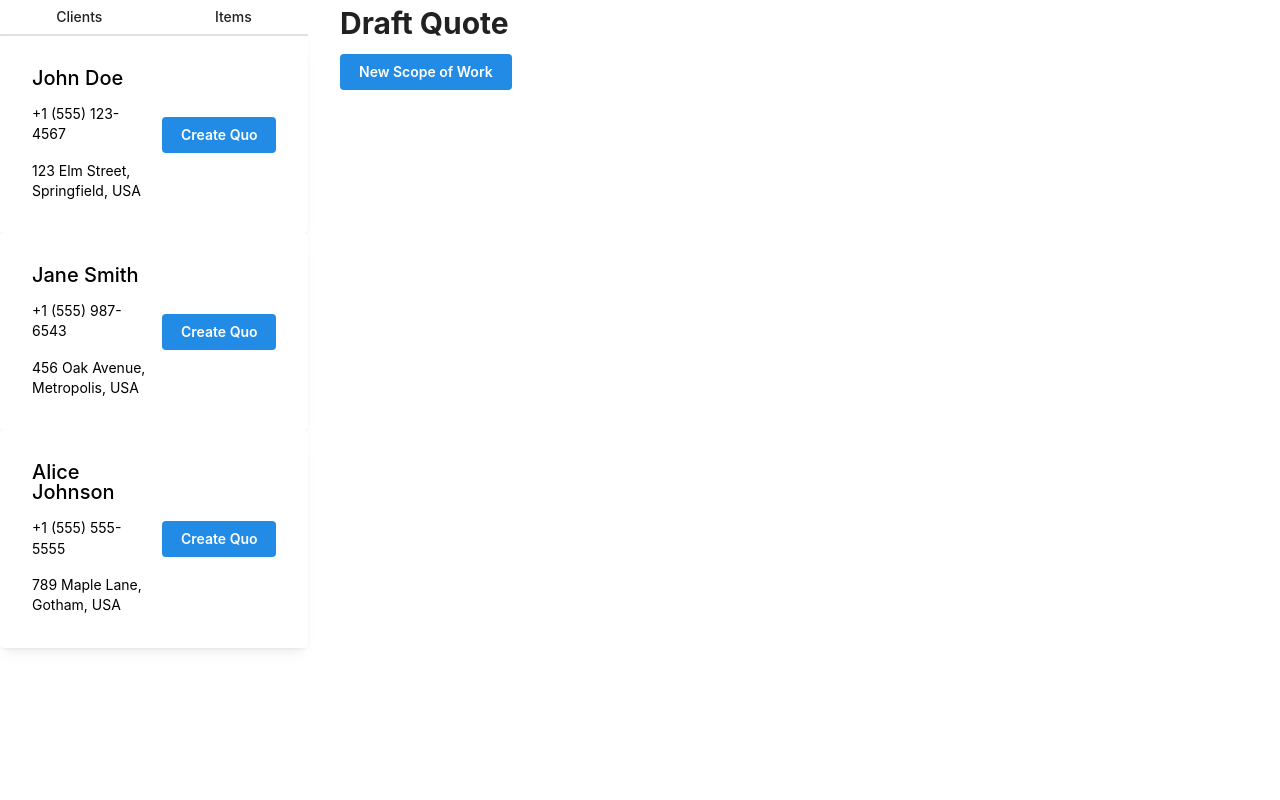
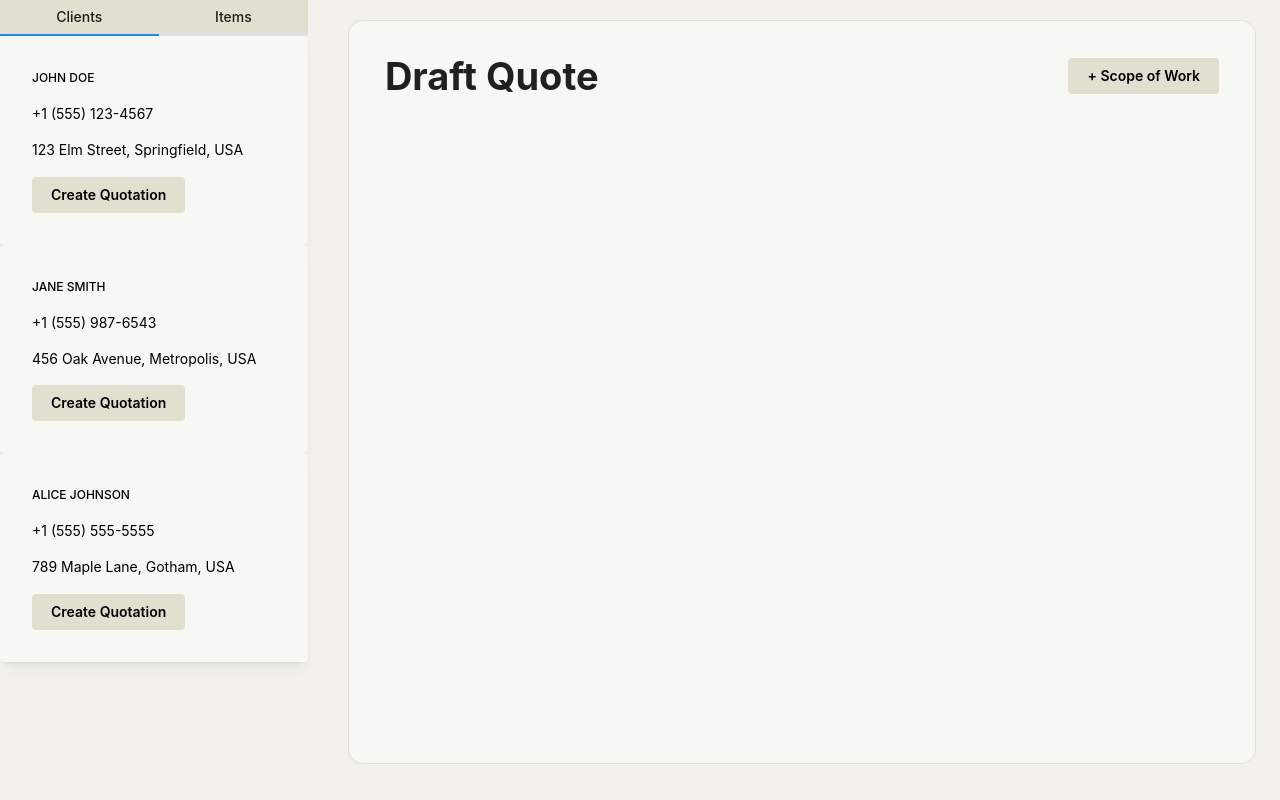
Before and after one commit to ehdahm/quotation, a React (Vite) app in the folder frontend/: page /quotation/1 in a window 1280 px wide. Built offline with nearby package versions, Linux system fonts and the light colour scheme.

Commit message:
feat: update display of quotation page

```diff
--- a/frontend/src/App.tsx
+++ b/frontend/src/App.tsx
@@ -6,10 +6,24 @@ import ReactDOM from "react-dom";
 import Layout from "./components/Layout";
 import Home from "./pages/Home";
 import QuotationBuilder from "./pages/QuotationBuilder";
-import ClientsPanel from "./components/ClientsPanel";
 
+// Create a custom theme
 const theme = createTheme({
   colorScheme: "light",
+  colors: {
+    background: ["#f2f1ea"], // Add more shades if needed
+    primary: ["#f7f7f4"], // For quotation pages and badge cards
+    secondary: ["#e3dfd0"], // For tabs or nav bars
+  },
+  components: {
+    Body: {
+      styles: (theme) => ({
+        root: {
+          backgroundColor: theme.colors.background[0],
+        },
+      }),
+    },
+  },
 });
 
 function App() {
--- a/frontend/src/components/ClientsPanel.tsx
+++ b/frontend/src/components/ClientsPanel.tsx
@@ -1,13 +1,21 @@
 import React, { useEffect, useState } from "react";
-import { Card, Button, Text, Stack, Group } from "@mantine/core";
+import {
+  Card,
+  Button,
+  Text,
+  Stack,
+  Group,
+  Tabs,
+  useMantineTheme,
+} from "@mantine/core";
 import { useNavigate } from "react-router-dom";
 import { Client } from "../types";
-
-import { Tabs } from "@mantine/core";
+import classes from "./BadgeCard.module.css";
 
 const ClientsPanel = () => {
   const [clients, setClients] = useState<Client[]>([]);
   const navigate = useNavigate();
+  const theme = useMantineTheme();
 
   useEffect(() => {
     // Hardcoded fake data
@@ -40,27 +48,44 @@ const ClientsPanel = () => {
   };
 
   return (
-    <Tabs defaultValue="first">
-      <Tabs.List grow justify="space-between">
+    <Tabs
+      defaultValue="Clients"
+      style={{ backgroundColor: theme.colors.background[0] }}
+    >
+      <Tabs.List
+        grow
+        justify="space-between"
+        style={{ backgroundColor: theme.colors.secondary[0] }}
+      >
         <Tabs.Tab value="Clients">Clients</Tabs.Tab>
-        <Tabs.Tab value="second">Items</Tabs.Tab>
+        <Tabs.Tab value="Items">Items</Tabs.Tab>
       </Tabs.List>
 
-      <Tabs.Panel value="Clients"></Tabs.Panel>
+      <Tabs.Panel value="Clients">
         <div>
           {clients.map((client) => (
-          <Card key={client._id} shadow="sm" padding="xl">
-            <Group grow>
-              <Stack gap={"l"}>
-                <Text size="20px" fw={500}>
+            <Card
+              key={client._id}
+              shadow="sm"
+              padding="xl"
+              className={classes.card}
+              style={{ backgroundColor: theme.colors.primary[0] }}
+            >
+              <Group>
+                <Stack gap="md" style={{ flexGrow: 1 }}>
+                  <Text size="20px" fw={500} className={classes.label}>
                     {client.name}
                   </Text>
                   <Text size="sm">{client.phone}</Text>
                   <Text size="sm">{client.address}</Text>
                 </Stack>
                 <Button
-                size="sm"
                   onClick={() => handleGenerateQuotation(client._id)}
+                  style={{
+                    flexGrow: 0,
+                    backgroundColor: theme.colors.secondary[0],
+                    color: "black",
+                  }}
                 >
                   Create Quotation
                 </Button>
@@ -68,6 +93,9 @@ const ClientsPanel = () => {
             </Card>
           ))}
         </div>
+      </Tabs.Panel>
+
+      <Tabs.Panel value="Items">{/* Content for Items tab */}</Tabs.Panel>
     </Tabs>
   );
 };
--- a/frontend/src/components/Room.tsx
+++ b/frontend/src/components/Room.tsx
@@ -1,5 +1,5 @@
 import React from "react";
-import { Box, Button, Flex, Text, Table } from "@mantine/core";
+import { Box, Button, Flex, Text, Table, useMantineTheme } from "@mantine/core";
 import { QuotationItem } from "../types";
 
 interface RoomProps {
@@ -12,15 +12,27 @@ interface RoomProps {
 }
 
 const Room: React.FC<RoomProps> = ({ room, onAddItem }) => {
+  const theme = useMantineTheme();
+
   return (
-    <Box>
+    <Box style={{ paddingInline: "24px" }}>
       <Flex
         align="center"
         justify="space-between"
-        style={{ width: "100%", padding: "5px", backgroundColor: "#e0e0e0" }}
+        style={{
+          width: "100%",
+          padding: "5px",
+          backgroundColor: theme.colors.primary[0],
+        }}
       >
-        <Text>{room.name}</Text>
-        <Button size="sm" onClick={onAddItem}>
+        <Text fw={500} size="18px">
+          {room.name}
+        </Text>
+        <Button
+          size="sm"
+          onClick={onAddItem}
+          style={{ backgroundColor: theme.colors.secondary[0], color: "black" }}
+        >
           Add Item
         </Button>
       </Flex>
--- a/frontend/src/components/ScopeOfWork.tsx
+++ b/frontend/src/components/ScopeOfWork.tsx
@@ -1,5 +1,5 @@
 import React from "react";
-import { Box, Button, Flex, Text, Stack } from "@mantine/core";
+import { Box, Button, Flex, Text, Stack, useMantineTheme } from "@mantine/core";
 import Room from "./Room";
 
 interface ScopeOfWorkProps {
@@ -12,24 +12,68 @@ interface ScopeOfWorkProps {
       items: any[];
     }[];
   };
+  onAddRoomlessItem: () => void;
   onAddRoom: () => void;
   onAddItem: (roomId: number) => void;
 }
 
 const ScopeOfWork: React.FC<ScopeOfWorkProps> = ({
   scope,
+  onAddRoomlessItem,
   onAddRoom,
   onAddItem,
 }) => {
+  const theme = useMantineTheme();
+
   return (
     <Box>
       <Flex
         align="center"
         justify="space-between"
-        style={{ width: "100%", padding: "10px", backgroundColor: "#f0f0f0" }}
+        style={{
+          width: "100%",
+          padding: "10px",
+          backgroundColor: theme.colors.secondary[0],
+          color: "black",
+          borderRadius: "10px",
+          position: "relative",
+        }}
       >
-        <Text fw={500}>{scope.title}</Text>
-        <Button onClick={onAddRoom}>Add Room</Button>
+        <Text
+          fw={600}
+          tt="uppercase"
+          style={{
+            fontSize: "18px",
+            position: "absolute",
+            left: "50%",
+            transform: "translateX(-50%)",
+          }}
+        >
+          {scope.title}
+        </Text>
+        <div style={{ marginLeft: "auto" }}>
+          {" "}
+          {/* Push button to the right */}
+          <Button
+            onClick={onAddRoomlessItem}
+            style={{
+              backgroundColor: theme.colors.primary[0],
+              color: "black",
+              marginRight: "8px",
+            }}
+          >
+            + Item
+          </Button>
+          <Button
+            onClick={onAddRoom}
+            style={{
+              backgroundColor: theme.colors.primary[0],
+              color: "black",
+            }}
+          >
+            + Room
+          </Button>
+        </div>
       </Flex>
       <Stack spacing="xs" mt="sm">
         {scope.rooms.map((room) => (
--- a/frontend/src/index.css
+++ b/frontend/src/index.css
@@ -16,7 +16,7 @@ body {
 
   color-scheme: light dark;
   color: rgba(0, 0, 0, 0.87);
-  background-color: #ffffff;
+  background-color: #f2f1eb;
 
   font-synthesis: none;
   text-rendering: optimizeLegibility;
--- a/frontend/src/pages/QuotationBuilder.tsx
+++ b/frontend/src/pages/QuotationBuilder.tsx
@@ -1,6 +1,14 @@
 import React, { useState } from "react";
 import { useParams } from "react-router-dom";
-import { Text, Button, Box, Stack } from "@mantine/core";
+import {
+  Text,
+  Button,
+  Box,
+  Stack,
+  useMantineTheme,
+  Group,
+  Divider,
+} from "@mantine/core";
 import { Client, QuotationItem } from "../types";
 import ScopeOfWork from "../components/ScopeOfWork";
 import Room from "../components/Room";
@@ -18,6 +26,7 @@ interface Room {
 }
 
 const QuotationBuilder: React.FC = () => {
+  const theme = useMantineTheme();
   const { clientId } = useParams<{ clientId: string }>();
   const [client, setClient] = useState<Client | null>(null);
   const [scopes, setScopes] = useState<Scope[]>([]);
@@ -75,24 +84,41 @@ const QuotationBuilder: React.FC = () => {
     setNextItemId(nextItemId + 1);
   };
 
+  const workScopes = scopes.map((scope) => (
+    <ScopeOfWork
+      key={scope.id}
+      scope={scope}
+      onAddRoom={() => handleAddRoom(scope.id)}
+      onAddItem={(roomId) => handleAddItem(scope.id, roomId)}
+    />
+  ));
+
   return (
-    <Box style={{ height: "100vh", width: "100vw" }} p="md">
-      <Text fw={700} size="30px" mb="md">
-        Draft Quote
-      </Text>
-      <Button onClick={handleAddScope} mb="md">
-        New Scope of Work
-      </Button>
-      <Stack spacing="md">
-        {scopes.map((scope) => (
-          <ScopeOfWork
-            key={scope.id}
-            scope={scope}
-            onAddRoom={() => handleAddRoom(scope.id)}
-            onAddItem={(roomId) => handleAddItem(scope.id, roomId)}
-          />
-        ))}
-      </Stack>
+    <Box
+      p={"md"}
+      style={{
+        backgroundColor: theme.colors.primary[0],
+        height: "95%",
+        width: "95%",
+        borderRadius: "15px",
+        border: "1px solid rgba(158, 147, 110, 0.22)",
+      }}
+    >
+      <Group justify="space-between" style={{ padding: "20px" }}>
+        <Text fw={700} size="38px" mb="md">
+          Draft Quote
+        </Text>
+        <Button
+          onClick={handleAddScope}
+          mb="md"
+          style={{ backgroundColor: theme.colors.secondary[0], color: "black" }}
+        >
+          + Scope of Work
+        </Button>
+      </Group>
+      <Box>
+        <Stack spacing="md">{workScopes}</Stack>
+      </Box>
     </Box>
   );
 };
```
Lines whose indentation alone changed are shown as unchanged.
